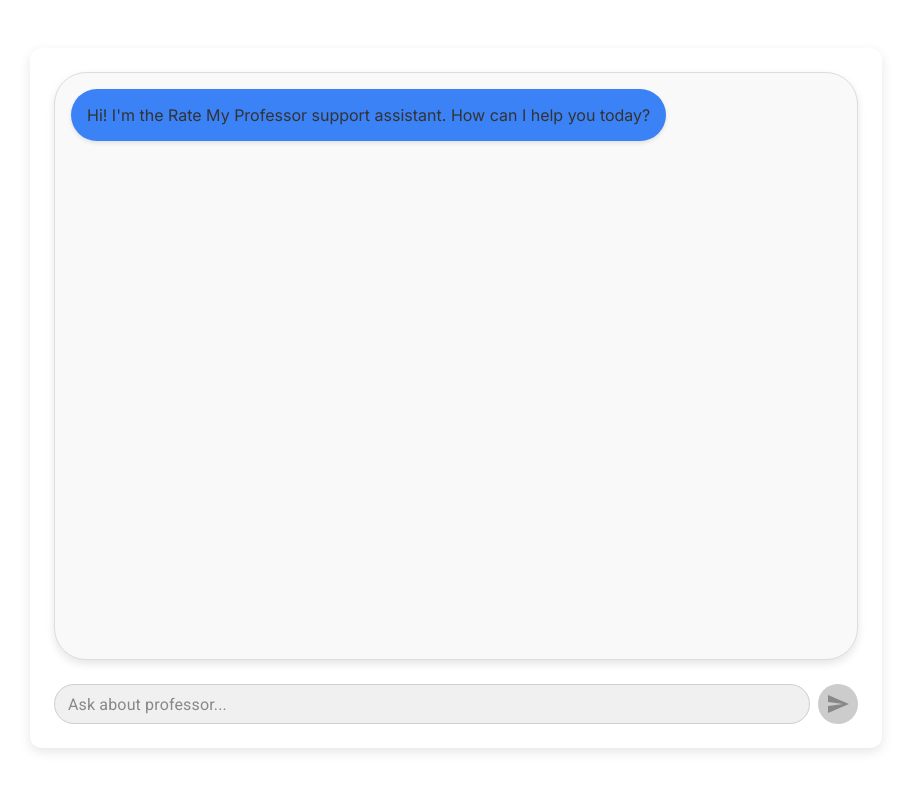
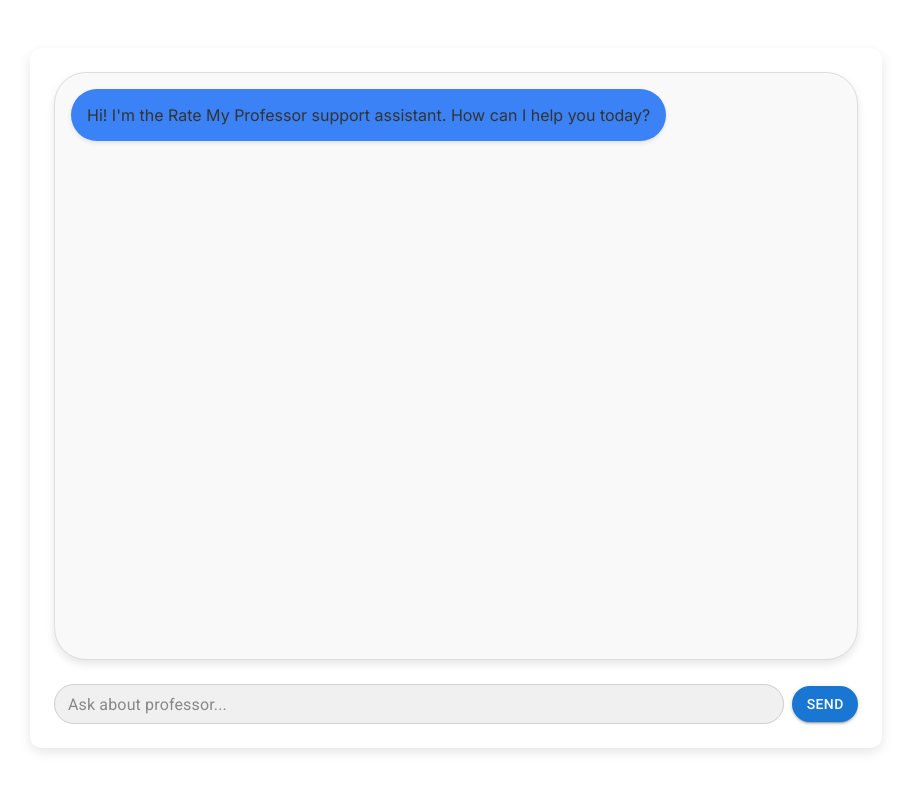
Before and after one commit to ummeaymen499/AI_rate_my_professor, a Next.js app: page /chat in a window 1280 px wide. Shown: the top 790 px of the page, without its empty margins (184-1095 px from the left). Built offline with nearby package versions, Linux system fonts and the light colour scheme.

Commit message:
Remove conflict dependency

```diff
--- a/components/ChatInput.tsx
+++ b/components/ChatInput.tsx
@@ -2,9 +2,9 @@
 
 import Stack from '@mui/material/Stack';
 import TextField from '@mui/material/TextField';
-import IconButton from '@mui/material/IconButton';
-import SendIcon from '@mui/icons-material/Send';
+// import SendIcon from '@mui/icons-material/Send';
 import { useState } from 'react';
+import { Button } from '@mui/material';
 
 export type ChatInputOptions = {
     onSubmit: ((msg: string) => void) | ((msg: string) => Promise<void>)
@@ -74,7 +74,7 @@
                     },
                 }}
             />
-            <IconButton
+            {/* <IconButton
                 color="primary"
                 onClick={handleSubmit}
                 disabled={debounce || !message.trim()}
@@ -94,7 +94,8 @@
                 }}
             >
                 <SendIcon />
-            </IconButton>
+            </IconButton> */}
+        <Button variant="contained" sx={{ borderRadius: 10 }} onClick={handleSubmit} disabled={debounce || false}>Send</Button>
         </Stack>
     );
 }
--- a/package.json
+++ b/package.json
@@ -13,7 +13,6 @@
     "@emotion/styled": "^11.13.0",
     "@fontsource/roboto": "^5.0.14",
     "@google/generative-ai": "^0.17.0",
-    "@mui/icons-material": "^6.0.0",
     "@mui/material": "^5.16.7",
     "@pinecone-database/pinecone": "^3.0.0",
     "@vercel/analytics": "^1.3.1",
```
Also changed, not shown: 1 other file (tests, documents, lock files or other folders).
